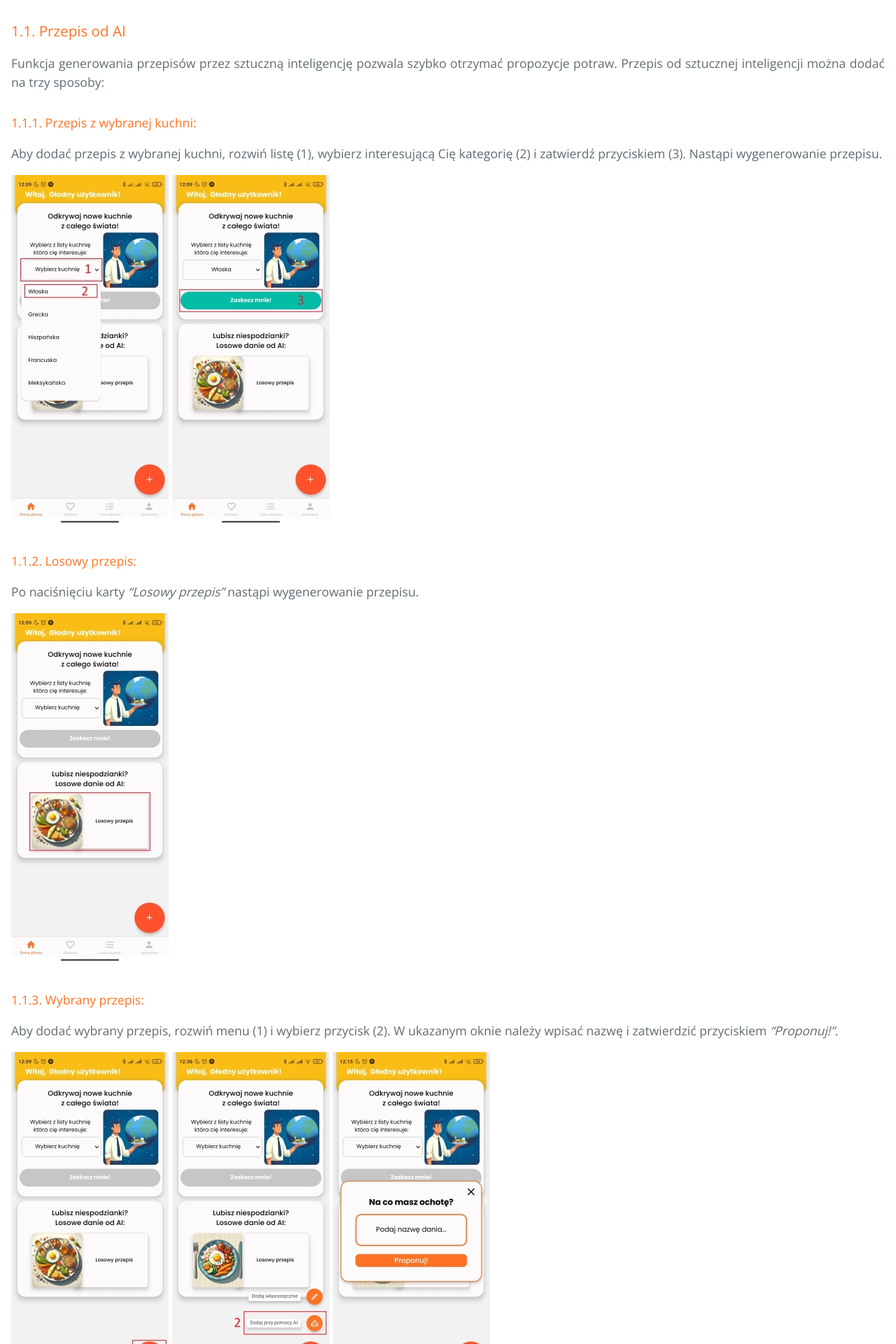
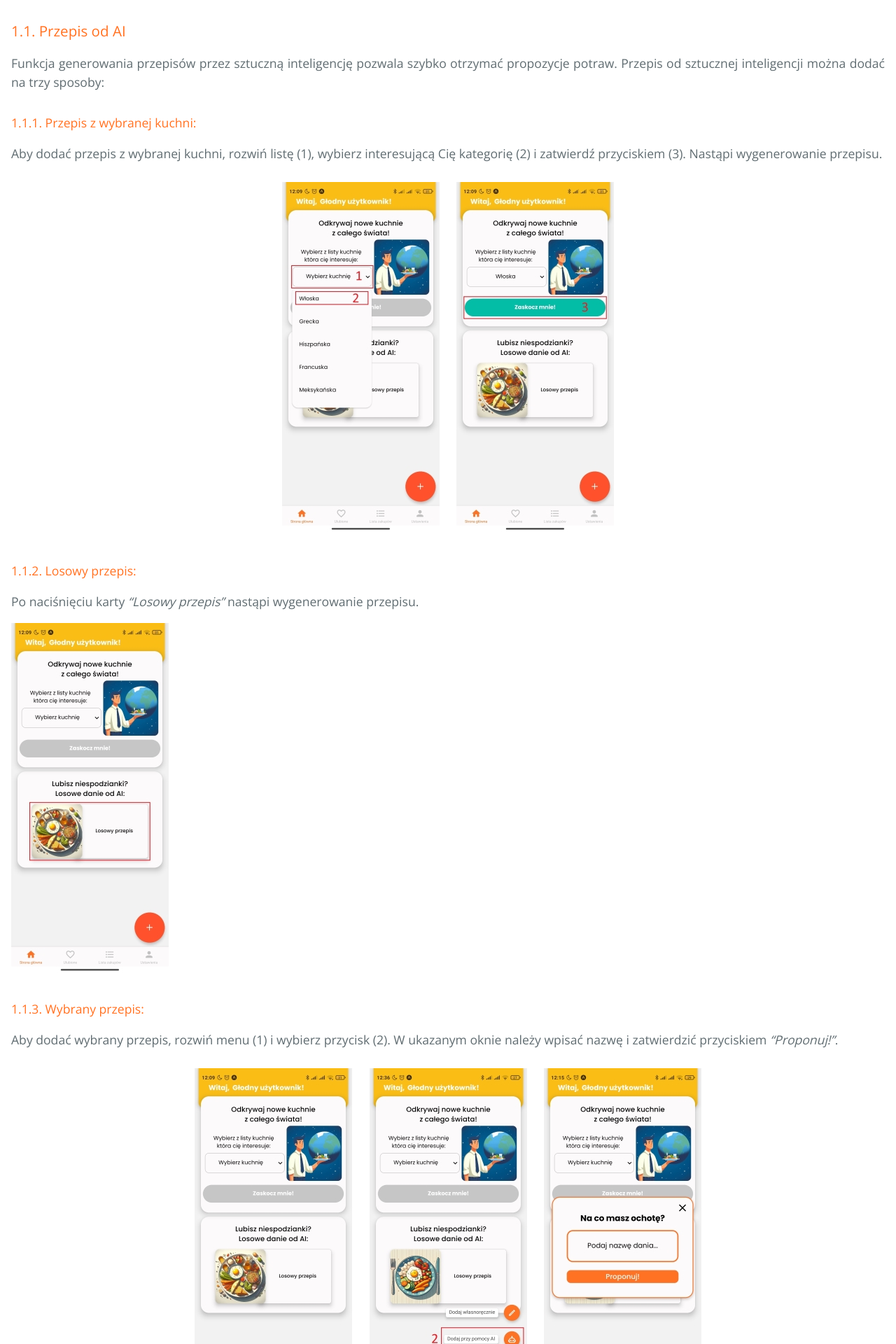
Before and after one commit to PaulinaLewicka1/appTest.github.io, a Jekyll site: the page built from tutorial.md, in a window 1280 px wide. Shown: the part 1881-3801 px from the top of the page at 70% size. Built offline with Jekyll 4.4.1, drawn with Linux system fonts in a browser that asks for light colours.

Commit message:
obrazki test

```diff
--- a/_sass/jekyll-theme-cayman-blog.scss
+++ b/_sass/jekyll-theme-cayman-blog.scss
@@ -276,6 +276,15 @@ a {
     max-width: 100%;
   }
 
+  .image-row {
+    text-align: center;
+}
+.image-row img {
+    display: inline-block;
+    vertical-align: top;
+    margin: 10px;
+}
+
   h1,
   h2,
   h3,
--- a/tutorial.md
+++ b/tutorial.md
@@ -54,7 +54,10 @@ Funkcja generowania przepisów przez sztuczną inteligencję pozwala szybko otrz
 #### 1.1.1. Przepis z wybranej kuchni: {#przepis-z-wybranej-kuchni}
 Aby dodać przepis z wybranej kuchni, rozwiń listę (1), wybierz interesującą Cię kategorię (2) i zatwierdź przyciskiem (3). Nastąpi wygenerowanie przepisu.
 
-![ss_kuchnia_wloska](/assets/images/ss_kuchnia_wloska.jpg) ![ss_kuchnia_wloska_zatwierdz](/assets/images/ss_kuchnia_wloska_zatwierdz.jpg)
+<div class="image-row">
+  <img src="/assets/images/ss_kuchnia_wloska.jpg" alt="ss_kuchnia_wloska">
+  <img src="/assets/images/ss_kuchnia_wloska_zatwierdz.jpg" alt="ss_kuchnia_wloska_zatwierdzenie">
+</div>
 
 #### 1.1.2. Losowy przepis: {#losowy-przepis}
 Po naciśnięciu karty _“Losowy przepis”_ nastąpi wygenerowanie przepisu.
@@ -64,7 +67,11 @@ Po naciśnięciu karty _“Losowy przepis”_ nastąpi wygenerowanie przepisu.
 #### 1.1.3. Wybrany przepis: {#wybrany-przepis}
 Aby dodać wybrany przepis, rozwiń menu (1) i wybierz przycisk (2). W ukazanym oknie należy wpisać nazwę i zatwierdzić przyciskiem _“Proponuj!”_.
 
-![ss_plus](/assets/images/ss_plus.jpg) ![ss_plus_ai](/assets/images/ss_plus_ai.jpg) ![ss_ai](/assets/images/ss_ai.jpg)
+<div class="image-row">
+  <img src="/assets/images/ss_plus.jpg" alt="ss_plus">
+  <img src="/assets/images/ss_plus_ai.jpg" alt="ss_plus_ai">
+  <img src="/assets/images/ss_ai.jpg" alt="ss_ai">
+</div>
 
 #### 1.1.4. Zapisanie przepisu od AI: {#zapisanie-przepisu-od-ai}
 Aby zapisać otrzymany przepis, należy zapisać go przyciskiem (4).
@@ -74,7 +81,11 @@ Aby zapisać otrzymany przepis, należy zapisać go przyciskiem (4).
 ### 1.2. Własny przepis {#własny-przepis}
 Rozwiń menu (1) i wybierz przycisk (2). Na ukazanej stronie należy dodać wymagane szczegóły dotyczące przepisu: zdjęcie (opcjonalne), nazwę, czas przygotowania, opis, składniki (co najmniej jeden). Po wprowadzeniu danych należy zatwierdzić dodanie przepisu.
 
-![ss_plus](/assets/images/ss_plus.jpg) ![ss_plus_wlasny](/assets/images/ss_plus_wlasny.jpg) ![ss_dodaj](/assets/images/ss_dodaj.jpg)
+<div class="image-row">
+  <img src="/assets/images/ss_plus.jpg" alt="ss_plus">
+  <img src="/assets/images/ss_plus_wlasny.jpg" alt="ss_plus_wlasny">
+  <img src="/assets/images/ss_dodaj.jpg" alt="ss_dodaj">
+</div>
 
 ## 2. Ulubione {#ulubione}
 W tej zakładce pojawią się zapisane przepisy. Klikając kartę przepisu, przejdziesz na stronę jego szczegółów.
@@ -84,7 +95,10 @@ W tej zakładce pojawią się zapisane przepisy. Klikając kartę przepisu, prze
 ## 3. Szczegóły przepisu {#szczegóły-przepisu}
 Na tej stronie możesz zobaczyć przepis.
 
-![ss_szczegoly](/assets/images/ss_szczegoly.jpg) ![ss_szczegoly_2](/assets/images/ss_szczegoly_2.jpg)
+<div class="image-row">
+  <img src="/assets/images/ss_szczegoly.jpg" alt="ss_szczegoly">
+  <img src="/assets/images/ss_szczegoly_2.jpg" alt="ss_szczegoly_2">
+</div>
 
 Możesz zaznaczyć posiadane produkty oraz zarządzać
 przepisem odpowiednimi przyciskami, które umożliwiają:
@@ -95,7 +109,10 @@ przepisem odpowiednimi przyciskami, które umożliwiają:
 
 Edytowanie przepisu:
 
-![ss_edytuj](/assets/images/ss_edytuj.jpg) ![ss_edytuj_2](/assets/images/ss_edytuj_2.jpg)
+<div class="image-row">
+  <img src="/assets/images/ss_edytuj.jpg" alt="ss_edytuj">
+  <img src="/assets/images/ss_edytuj_2.jpg" alt="ss_edytuj_2">
+</div>
 
 ## 4. Lista zakupów {#lista-zakupów}
 Na tej stronie możesz zobaczyć swoją listę zakupów oraz zaznaczyć posiadane produkty. Na dole znajdują się dwa przyciski, umożliwiające wyczyszczenie oraz udostępnienie listy.
@@ -114,7 +131,10 @@ W głównej zakładce ustawień możesz przejść do stron: ustawień, samouczka
 #### 5.1.1. Tryb jasny/ciemny {#tryb-jasny-ciemny}
 Umożliwia przełączanie interfejsu aplikacji między trybami jasnym i ciemnym.
 
-![ss_strona_glowna](/assets/images/ss_strona_glowna.jpg) ![ss_tryb_ciemny](/assets/images/ss_tryb_ciemny.jpg)
+<div class="image-row">
+  <img src="/assets/images/ss_strona_glowna.jpg" alt="ss_strona_glowna">
+  <img src="/assets/images/ss_tryb_ciemny.jpg" alt="ss_tryb_ciemny">
+</div>
 
 #### 5.1.2. Profil {#profil}
 Umożliwia zmianę imienia wyświetlanego na stronie głównej.
```
